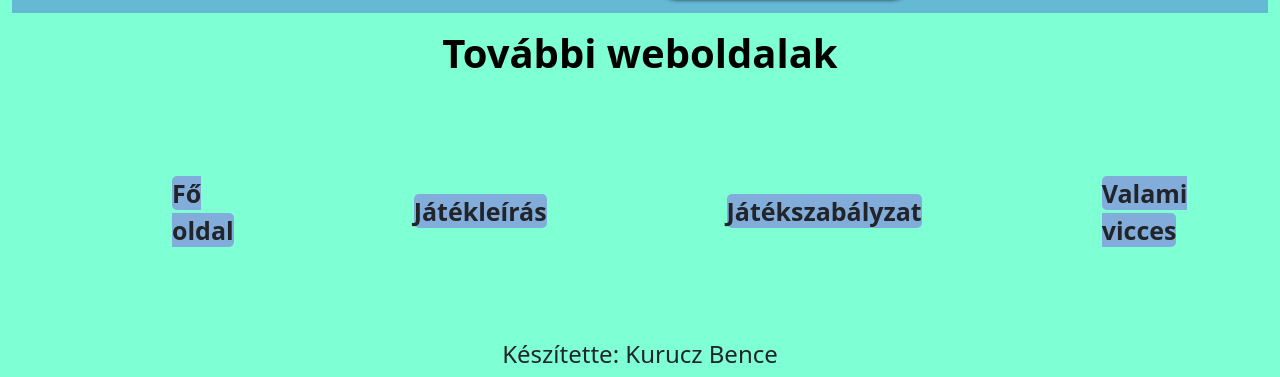
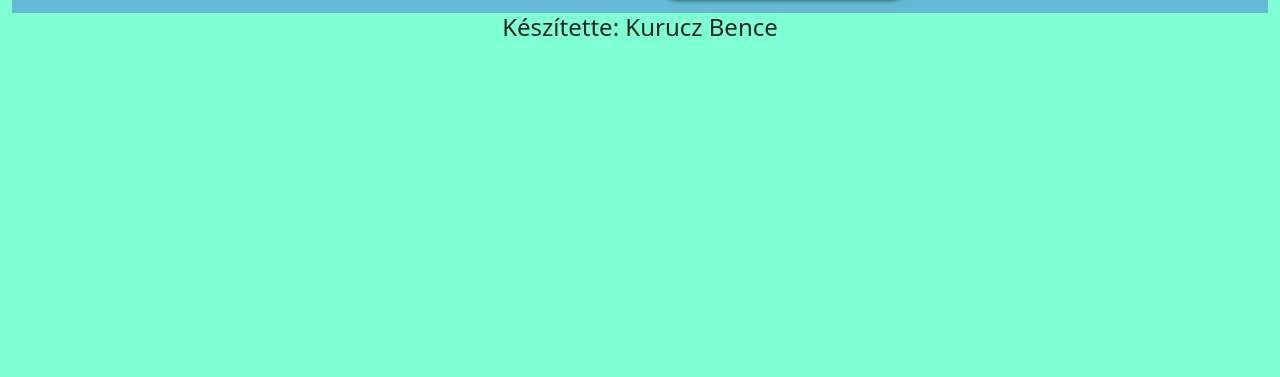
Before and after one commit to Tremzy/ikt-projekt2, a plain HTML site: page src/pullacard/pullacard.html in a window 1280 px wide. Shown: the part 1501-1878 px from the top of the page. After the commit the page ends 1551 px from the top, so only its background shows below. Drawn offline with Linux system fonts and the light colour scheme.

Commit message:
removed unneccesary nav section

```diff
--- a/src/pullacard/pullacard.html
+++ b/src/pullacard/pullacard.html
@@ -103,15 +103,6 @@
             <footer>
                 <div class="container">
                     <div class="col-12">
-                        <h1 class="text-center pt-3">További weboldalak</h1>
-                        <table>
-                            <tr>
-                                <td><a>Fő oldal</a></td>
-                                <td><a>Játékleírás</a></td>
-                                <td><a>Játékszabályzat</a></td>
-                                <td><a>Valami vicces</a></td>
-                            </tr>
-                        </table>
                         <h4 class="text-center">Készítette: Kurucz Bence</h4>
                     </div>
                 </div>
```
